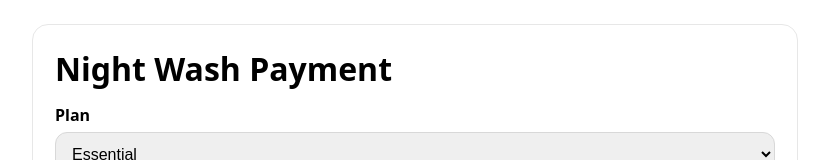
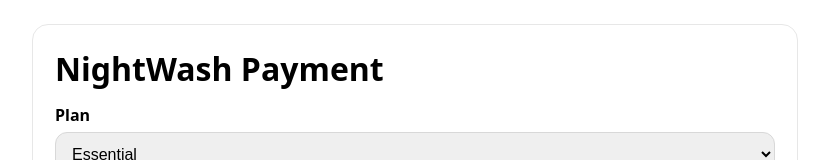
Before and after one commit to mikitatrayan-web/night-wash-checkout, a website: page index.html in a window 1280 px wide. Shown: the top 160 px of the page, without its empty margins (225-1054 px from the left). Drawn offline with Linux system fonts and the light colour scheme.

Commit message:
Update index.html

```diff
--- a/index.html
+++ b/index.html
@@ -29,7 +29,7 @@
 </head>
 <body>
   <div class="card">
-    <h1 style="margin:0 0 6px;">Night Wash Payment</h1>
+    <h1 style="margin:0 0 6px;">NightWash Payment</h1>
 
     <label>Plan</label>
     <select id="plan">
```
